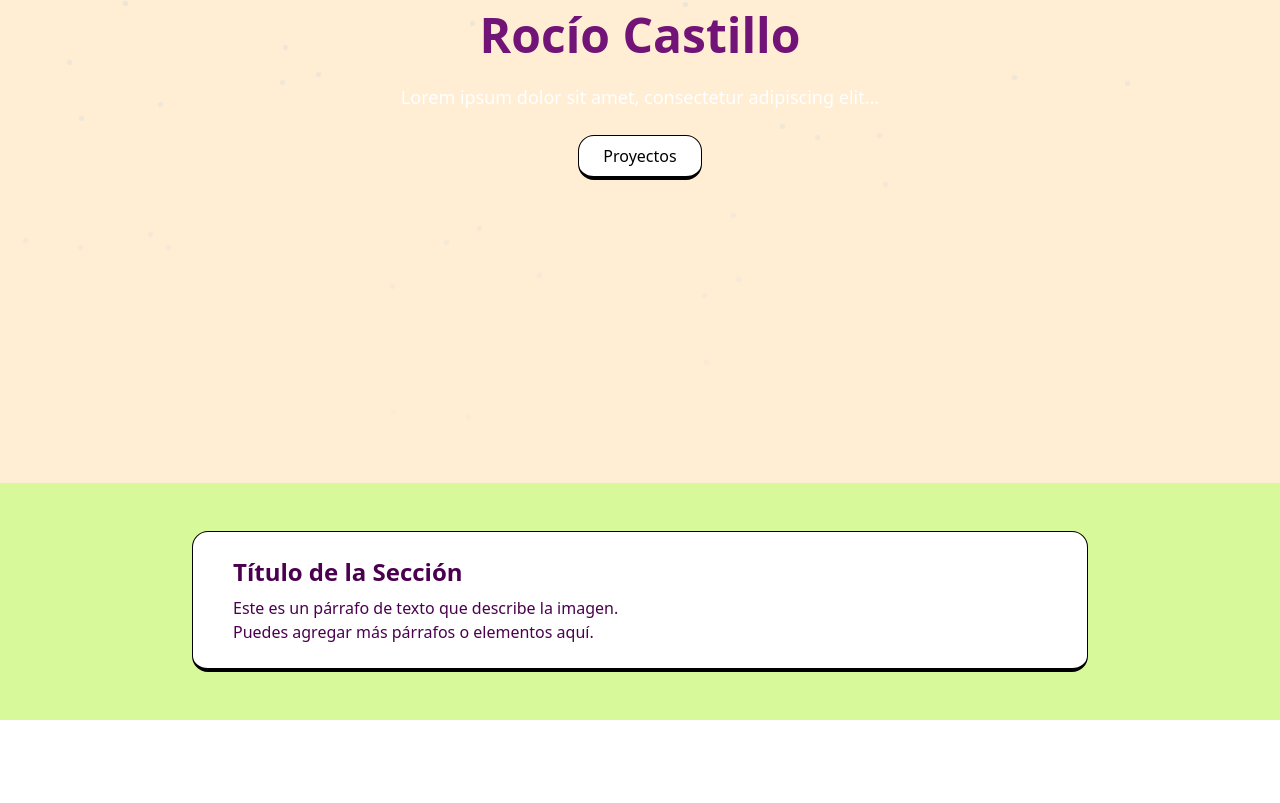
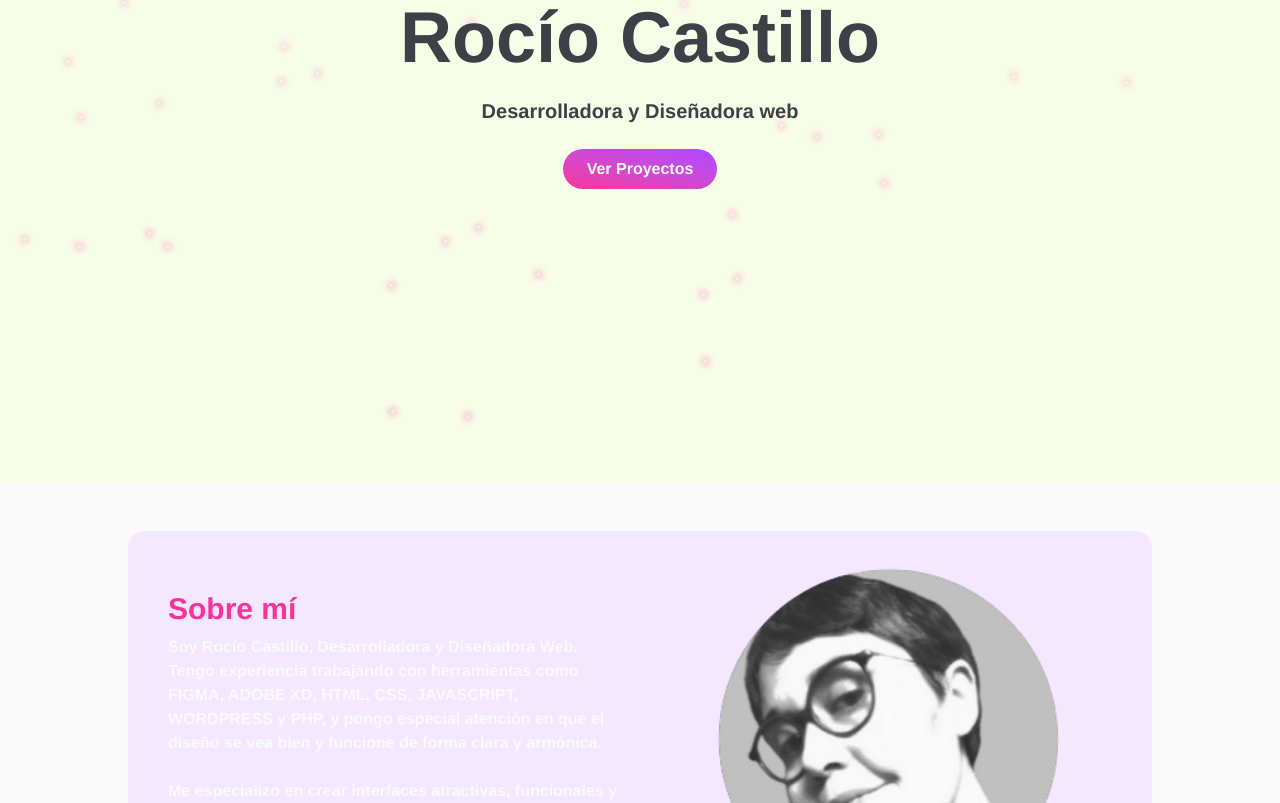
Before and after one commit to SitaRocco/practicando-react, a React (Vite) app: page / in a window 1280 px wide. Shown: the part 317-1120 px from the top of the page. Before the commit the page ends 1037 px from the top, so only its background shows below. Built offline with nearby package versions, Linux system fonts and the light colour scheme.

Commit message:
otros cambios

```diff
--- a/src/App.jsx
+++ b/src/App.jsx
@@ -6,7 +6,7 @@ import About from "./components/About/About";
 function App() {
 
   return (
-    <div className="bg-gradient-to-br from-gray-900 via-black to-gray-800 text-white font-sans">
+    <div className="bg-gradient-to-br from-gray-900 via-black to-gray-800 text-white font-sans-serif">
       <Navbar/>
       <Hero/>
       <About/>
--- a/src/components/About/About.jsx
+++ b/src/components/About/About.jsx
@@ -1,22 +1,32 @@
 import React, { useState } from 'react';
+import Ro from '../../assets/Ro.png';
+
+
+
+
 
 function About() {
   return (
-    <section className="w-full bg-lime-200 py-12 px-4">
-      <div className="max-w-4xl mx-auto rounded-2xl px-6 py-2 bg-white text-black border border-black border-b-4">
-        <div className="flex flex-row items-center rounded-xl">
-          <div className="w-1/2 p-4">
-            <h2 className="text-2xl font-bold mb-2 text-fuchsia-950">Título de la Sección</h2>
-            <p className="text-fuchsia-950">
-              Este es un párrafo de texto que describe la imagen. Puedes agregar más párrafos o elementos aquí.
-            </p>
-          </div>
-          <div className="w-1/2 p-4">
-            {/* Imagen u otro contenido */}
-          </div>
-        </div>
+    <section className="w-full py-12 px-4 bg-zinc-50">
+  <div className="max-w-5xl mx-auto rounded-2xl px-6 py-2 bg-purple-100">
+    <div className="flex flex-col md:flex-row items-center rounded-xl">
+      {/* Texto */}
+      <div className="w-full md:w-1/2 p-4">
+        <h2 className="text-3xl font-bold mb-2 text-pink-500">Sobre mí</h2>
+        <p className="text-zinc-50">
+          Soy Rocío Castillo, Desarrolladora y Diseñadora Web. Tengo experiencia trabajando con herramientas como FIGMA, ADOBE XD, HTML, CSS, JAVASCRIPT, WORDPRESS y PHP, y pongo especial atención en que el diseño se vea bien y funcione de forma clara y armónica. <br /><br />
+          Me especializo en crear interfaces atractivas, funcionales y centradas en la experiencia de usuario, abordando tanto el diseño visual como su implementación técnica. Actualmente estoy disponible para nuevos proyectos o colaboraciones.
+        </p>
       </div>
-    </section>
+
+      {/* Imagen */}
+      <div className="w-full md:w-1/2 p-4">
+        <img src={Ro} alt="Ejemplo" className="w-full h-auto rounded-xl" />
+      </div>
+    </div>
+  </div>
+</section>
+
   );
 }
 
--- a/src/components/Hero/Hero.jsx
+++ b/src/components/Hero/Hero.jsx
@@ -25,7 +25,7 @@ const Hero = () => {
   }, []);
 
   return (
-    <section className="relative flex items-center justify-center min-h-screen px-4 overflow-hidden bg-orange-100">
+    <section className="relative flex items-center justify-center min-h-screen px-4 overflow-hidden bg-lime-50">
       {/* Fondo animado */}
       <div className="falling-shapes absolute top-0 left-0 w-full h-full pointer-events-none z-0"></div>
 
@@ -34,15 +34,15 @@ const Hero = () => {
 
           {/* Texto */}
           <div className="p-6 sm:p-10 text-center flex flex-col justify-center items-center">
-            <h1 className="text-4xl sm:text-5xl font-bold text-fuchsia-900 mb-6 mt-6">
+            <h1 className="text-4xl sm:text-7xl  font-extrabold text-zinc-700 mb-6 mt-6">
               Rocío Castillo
             </h1>
-            <p className="text-white text-base sm:text-lg max-w-prose">
-              Lorem ipsum dolor sit amet, consectetur adipiscing elit...
+            <p className="text-zinc-700 text-base sm:text-xl max-w-prose font-bold">
+              Desarrolladora y Diseñadora web
             </p>
             <div className="flex flex-col sm:flex-row justify-center gap-4 mt-6">
-              <button className="rounded-2xl px-6 py-2 bg-white text-black border border-black border-b-4 hover:bg-gray-100 active:translate-y-[2px] transition-all duration-150">
-  Proyectos
+              <button className="rounded-3xl px-6 py-2 bg-linear-to-bl from-purple-500 to-pink-500 text-zinc-50 font-bold ">
+  Ver Proyectos
 </button>
 
 
--- a/src/index.css
+++ b/src/index.css
@@ -1,10 +1,13 @@
-@import url('https://fonts.googleapis.com/css2?family=Montserrat:ital,wght@0,100..900;1,100..900&display=swap');
+@import url('https://fonts.googleapis.com/css2?family=Arimo:ital,wght@0,400..700;1,400..700&display=swap');
 @import "tailwindcss";
 
 body{
-  font-family: "Montserrat", sans-serif;
+   font-family: "Arimo", sans-serif;
+   font-weight:800;
 
-
+}
+p{
+  font-family:'Franklin Gothic Medium', 'Arial Narrow', Arial, sans-serif;
 }
 
 .falling-shapes {
@@ -15,10 +18,11 @@ body{
 
 .shape {
   position: absolute;
-  width: 5px;
-  height: 5px;
+  width: 3px;
+  height: 3px;
   opacity: 0.1;
-  background-color: #60a5fa; /* azul Tailwind */
+  background-color: whitesmoke;
+   box-shadow: 0 0 7px 1px #FF1493;
   animation-name: fall;
   animation-timing-function: linear;
   animation-iteration-count: infinite;
@@ -35,6 +39,6 @@ body{
   }
   100% {
     top: 110%;
-    opacity: 0;
+    opacity: 1;
   }
 }
```
Also changed, not shown: src/assets/Ro.png (added).
